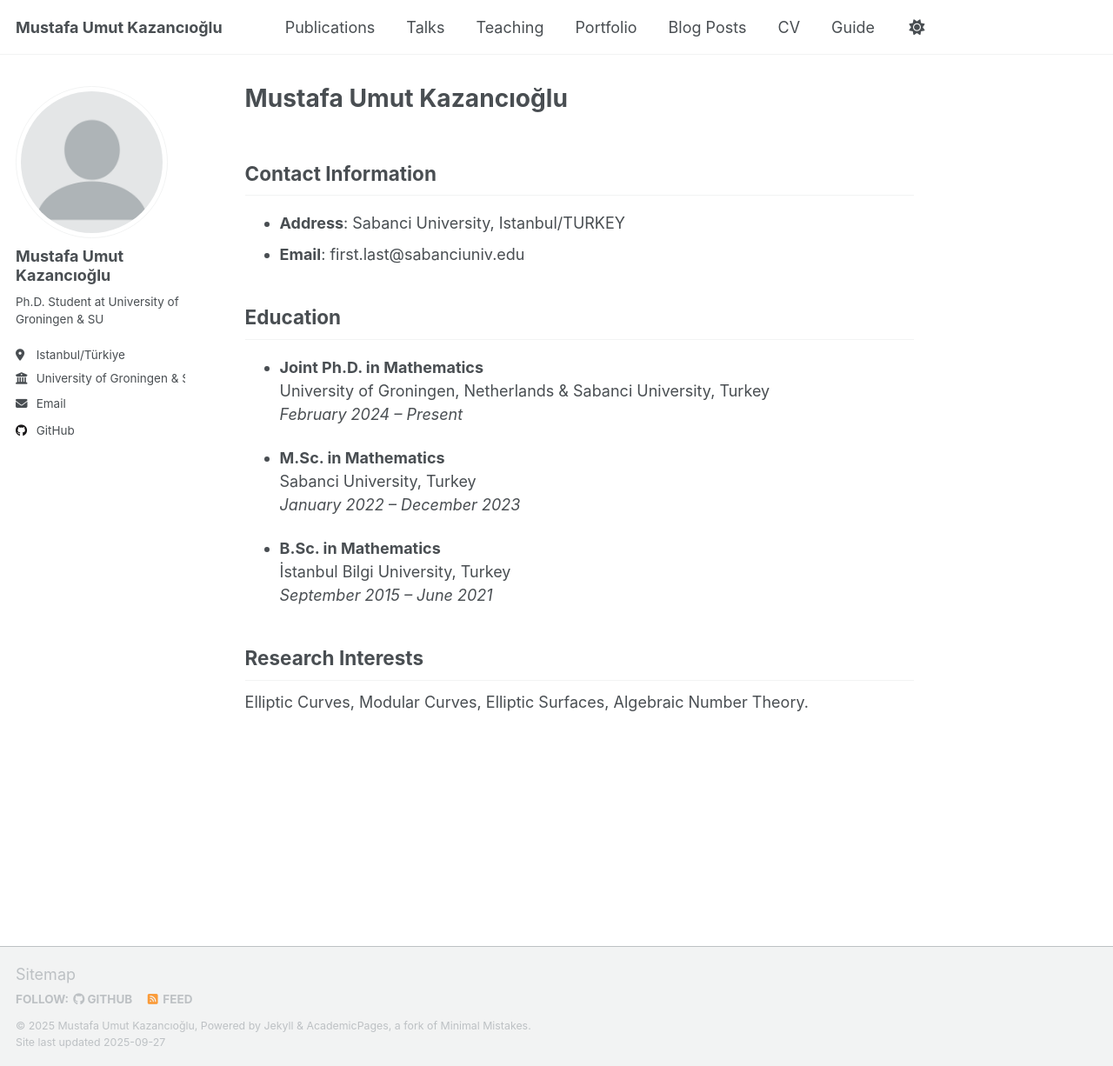
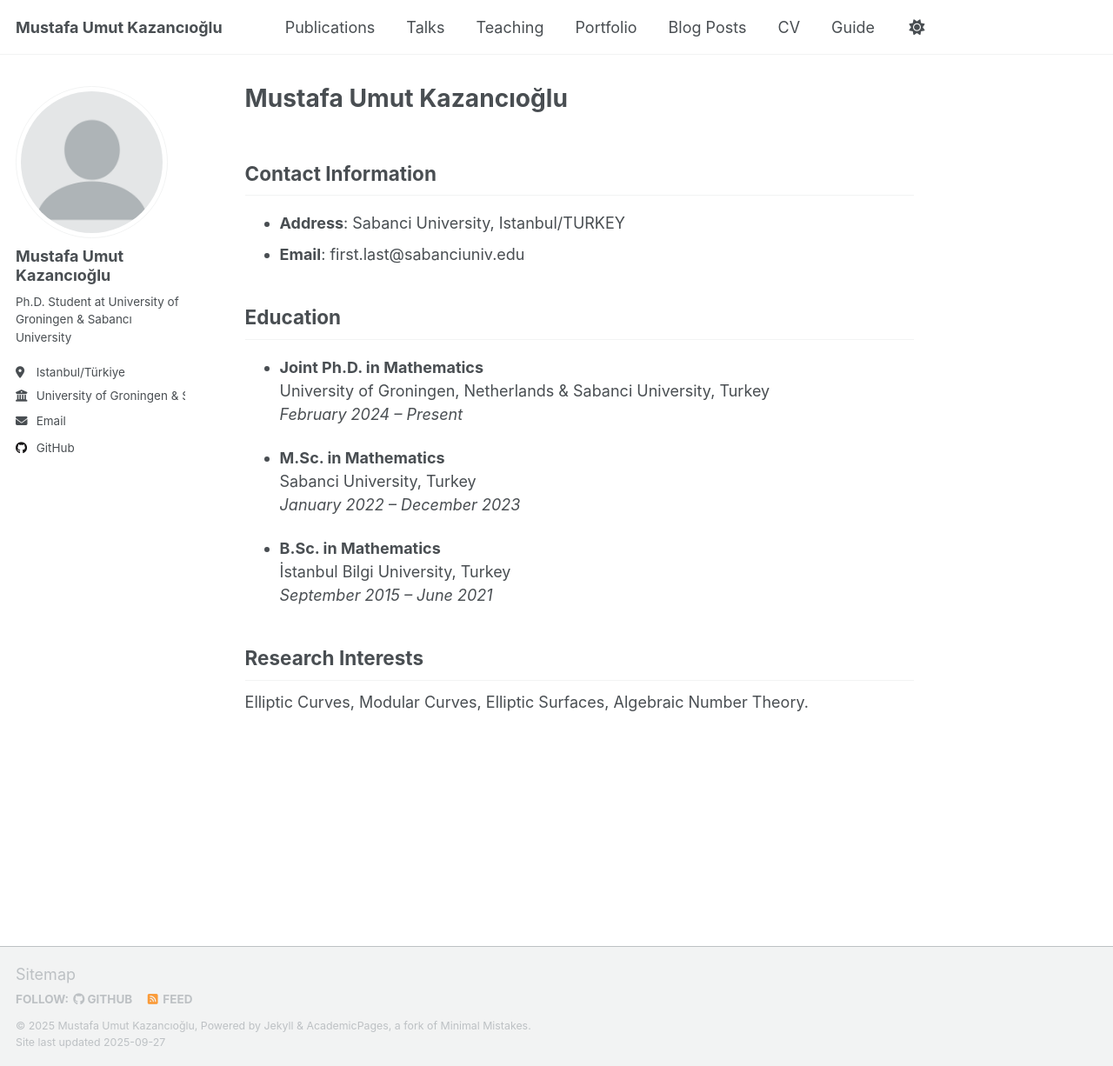
Before and after one commit to MusUmKaz/musumkaz.github.io, a Jekyll site: the page built from _pages/about.md, in a window 1280 px wide and 1226 px high. Shown: the whole window at 87% size. Built offline with Jekyll 4.4.1, drawn with Linux system fonts in a browser that asks for light colours; a script that is not in the unit is left out.

```diff
--- a/_config.yml
+++ b/_config.yml
@@ -26,9 +26,9 @@ author:
   avatar           : "profile.png"
   name             : "Mustafa Umut Kazancıoğlu"
   pronouns         : # example: "he/him"
-  bio              : "Ph.D. Student at University of Groningen & SU"
+  bio              : "Ph.D. Student at University of Groningen & Sabancı University"
   location         : "Istanbul/Türkiye"
-  employer         : "University of Groningen & Sabancı University"
+  employer         : "University of Groningen & SU"
   uri              : # URL
   email            : "first.last@sabanciuniv.edu"
 
```
